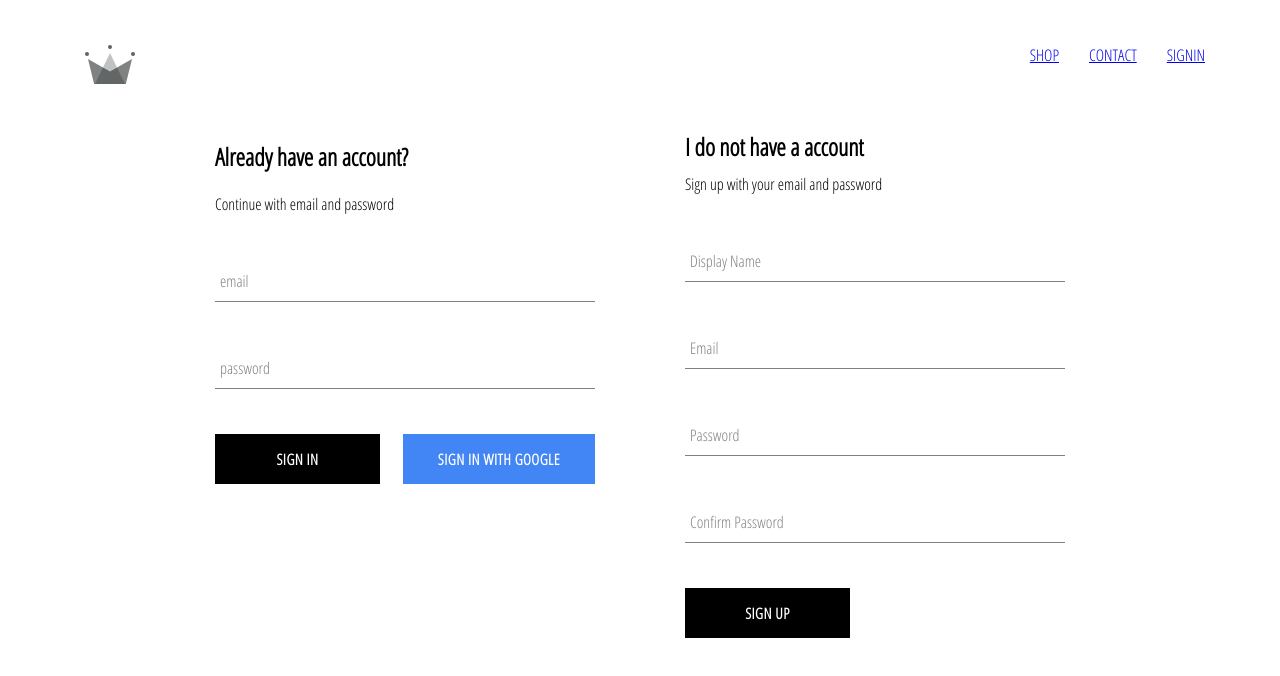
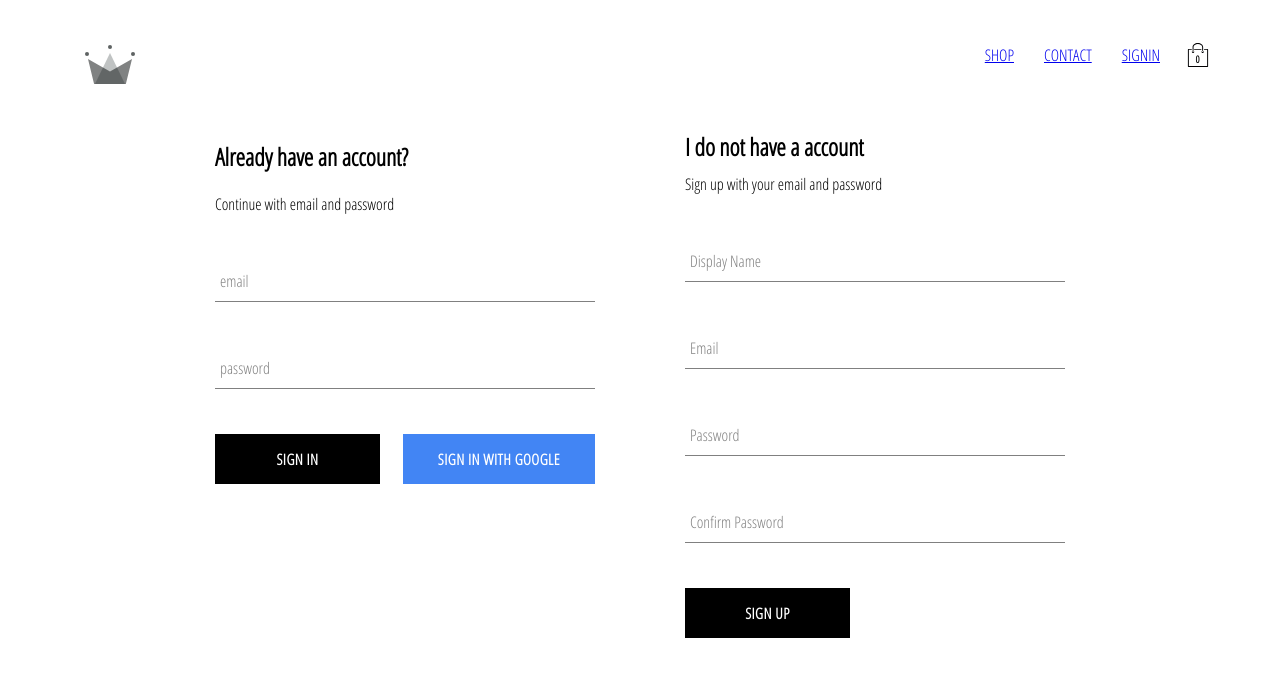
Before and after one commit to Mehul1103/ecom-clothing, a React (Create React App) app: page /signup in a window 1280 px wide. Shown: the top 676 px of the page. Built offline with nearby package versions, Linux system fonts and the light colour scheme; no server answers.

Commit message:
feat : add-cart-component

```diff
--- /dev/null
+++ b/src/component/cart-dropdown/cart-dropdown.component.jsx
@@ -0,0 +1,14 @@
+import React from 'react';
+
+import CustomButton from '../custom-button/custom-button.component';
+
+import './cart-dropdown.styles.scss';
+
+const CartDropdown = () => (
+    <div className='cart-dropdown'>
+        <div className='cart-items'></div>
+        <CustomButton>GO TO CHECKOUT</CustomButton>
+    </div>
+);
+
+export default CartDropdown;
--- /dev/null
+++ b/src/component/cart-dropdown/cart-dropdown.styles.scss
@@ -0,0 +1,24 @@
+.cart-dropdown {
+    position: absolute;
+    width: 240px;
+    height: 340px;
+    display: flex;
+    flex-direction: column;
+    padding: 20px;
+    border: 1px solid black;
+    background-color: white;
+    top: 90px;
+    right: 40px;
+    z-index: 5;
+
+    .cart-items {
+      height: 240px;
+      display: flex;
+      flex-direction: column;
+      overflow: scroll;
+    }
+
+    button {
+      margin-top: auto;
+    }
+  }
--- /dev/null
+++ b/src/component/cart-icon/cart-icon.component.jsx
@@ -0,0 +1,20 @@
+import React from 'react';
+
+import {connect} from 'react-redux';
+import {toggleCartHidden} from '../../redux/cart/cart-actions';
+
+import {ReactComponent as ShoppingIcon} from '../../assets/shopping-bag.svg';
+import './cart-icon.styles.scss';
+
+const CartIcon = ({toggleCartHidden}) => (
+    <div className='cart-icon'>
+        <ShoppingIcon className='shopping-icon' onClick={toggleCartHidden} />
+        <span className='item-count'> 0 </span>
+    </div>
+)
+
+const mapDispatchToProps = dispatch => ({
+    toggleCartHidden : () => dispatch(toggleCartHidden())
+});
+
+export default connect(null, mapDispatchToProps)(CartIcon);
--- /dev/null
+++ b/src/component/cart-icon/cart-icon.styles.scss
@@ -0,0 +1,21 @@
+.cart-icon {
+    width: 45px;
+    height: 45px;
+    position: relative;
+    display: flex;
+    align-items: center;
+    justify-content: center;
+    cursor: pointer;
+
+    .shopping-icon {
+      width: 24px;
+      height: 24px;
+    }
+
+    .item-count {
+      position: absolute;
+      font-size: 10px;
+      font-weight: bold;
+      bottom: 12px;
+    }
+  }
--- a/src/component/header/header.component.jsx
+++ b/src/component/header/header.component.jsx
@@ -2,13 +2,16 @@
 import {Link} from 'react-router-dom';
 
 import {connect} from 'react-redux';
+
+import CartIcon from '../cart-icon/cart-icon.component';
+import CartDropdown from '../cart-dropdown/cart-dropdown.component';
 
 import {auth} from '../../firebase/firebase.utils';
 import {ReactComponent as Logo} from '../../assets/crown.svg';
 
 import './header.styles.scss';
 
-const Header = ({currentUser}) => (
+const Header = ({currentUser, hidden}) => (
     <div className='header'>
         <Link className='logo-container' to = '/'>
             <Logo className='logo' />
@@ -21,12 +24,18 @@
             :
             (<Link className='option' to='/signup'>SIGNIN</Link>)
         }
+        <CartIcon />
         </div>
+        {
+            hidden ? null : <CartDropdown/>
+        }
     </div>
 );
 
-const mapStateToProps = state => ({
-    currentUser : state.user.currentUser
+//it will update the component whenever store state is updated or changed. It will take the state from the store and return the updated object
+const mapStateToProps = ({user:{currentUser}, cart:{hidden}}) => ({
+    currentUser,
+    hidden
 })
 
 export default connect(mapStateToProps) (Header);
--- /dev/null
+++ b/src/redux/cart/cart-actions.js
@@ -0,0 +1,5 @@
+import CartActionTypes from './cart-types';
+
+export const toggleCartHidden = () => ({
+    type : CartActionTypes.TOGGLE_CART_HIDDEN
+});
--- /dev/null
+++ b/src/redux/cart/cart-reducer.js
@@ -0,0 +1,19 @@
+import CartActionTypes from './cart-types';
+
+const INITIAL_STATE = {
+    hidden : true
+};
+
+const cartReducer = (state = INITIAL_STATE, action) => {
+    switch(action.type){
+        case CartActionTypes.TOGGLE_CART_HIDDEN:
+            return{
+                ...state,
+                hidden : !state.hidden
+            }
+            default :
+                return state
+    }
+}
+
+export default cartReducer;
--- /dev/null
+++ b/src/redux/cart/cart-types.js
@@ -0,0 +1,5 @@
+const CartActionTypes = {
+    TOGGLE_CART_HIDDEN : 'TOGGLE_CART_HIDDEN'
+}
+
+export default CartActionTypes;
--- a/src/redux/root-reducer.js
+++ b/src/redux/root-reducer.js
@@ -1,8 +1,10 @@
 import {combineReducers} from 'redux';
 
 import userReducer from './user/user-reducer';
+import cartReducer from './cart/cart-reducer';
 
 //function to create rootReducer object
 export default combineReducers({
-    user: userReducer
+    user: userReducer,
+    cart: cartReducer
 });
```
Also changed, not shown: src/assets/shopping-bag.svg (added).
